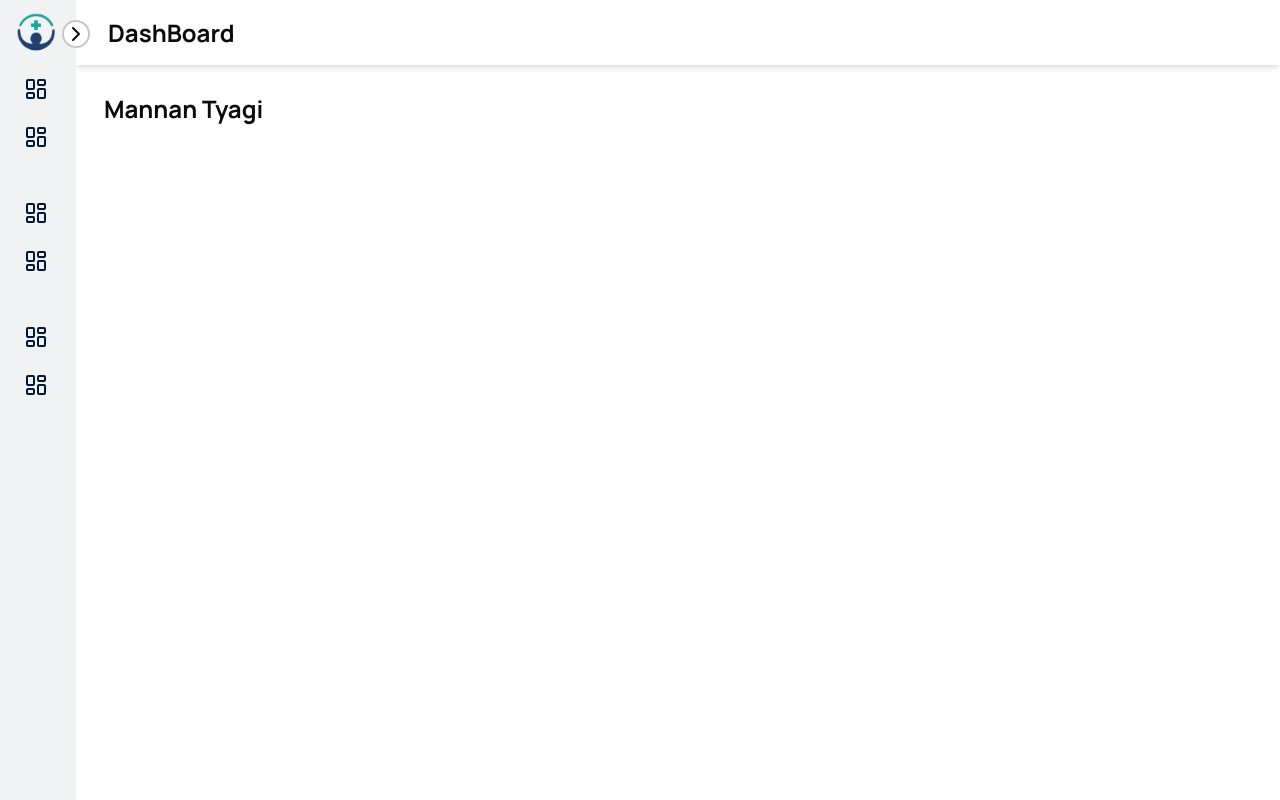
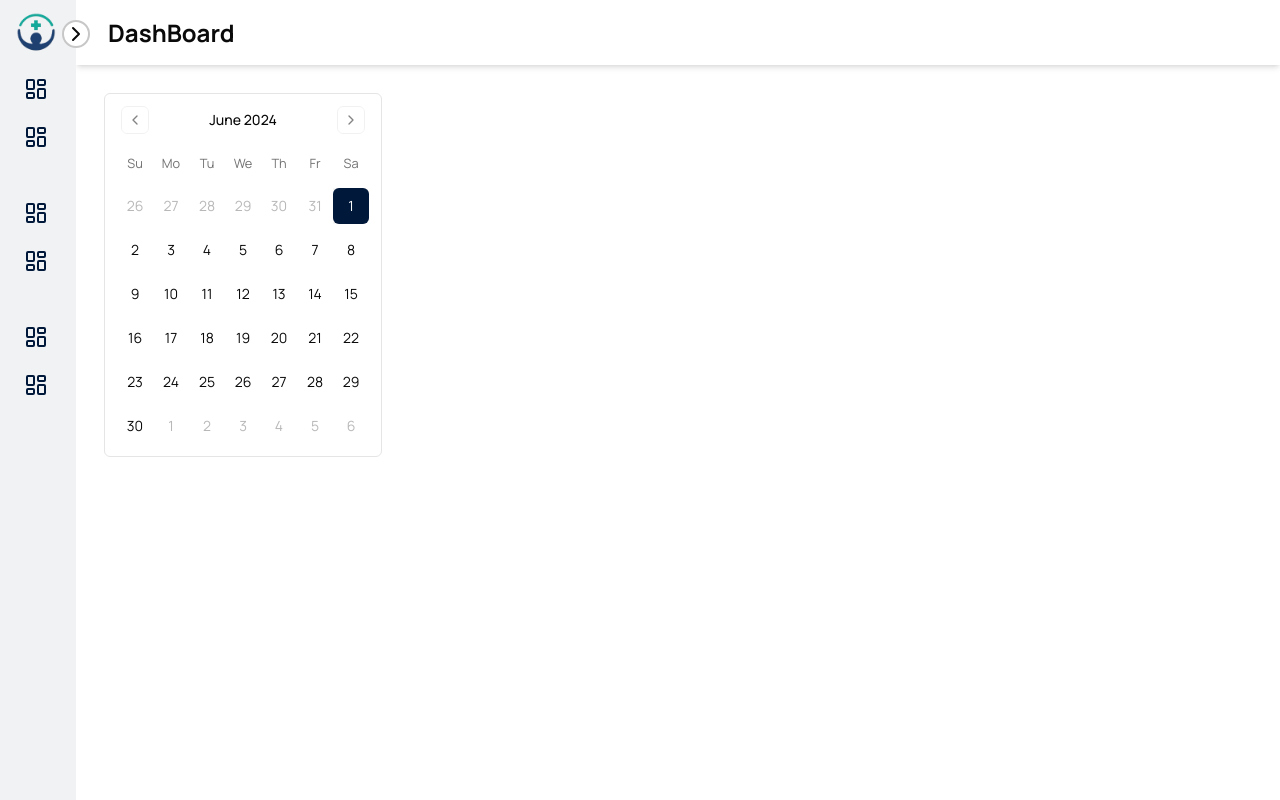
Before and after one commit to Man0747/MediCare, a Next.js app in the folder medicare/: page /Dashboard in a window 1280 px wide. Built offline with nearby package versions, Linux system fonts and the light colour scheme.

Commit message:
Added a calendar component

```diff
--- a/medicare/app/(route)/Dashboard/_components/DashboardDetails.jsx
+++ b/medicare/app/(route)/Dashboard/_components/DashboardDetails.jsx
@@ -1,9 +1,30 @@
-import React from 'react'
+"use client"
+import { Calendar } from '@/components/ui/calendar'
+import { CalendarDays } from 'lucide-react'
+import React, { useState } from 'react'
 
 function DashboardDetails() {
+
+  const [date, setDate] = useState(new Date());
+  const isPastDay = (day) => {
+    return day <= new Date();
+  };
+
   return (
     <div className='p-7 text-2xl font-bold'>
-      Mannan Tyagi
+      <div className='flex flex-col gap-3 items items-baseline'>
+                  {/* <h2 className='flex gap-2 items-center'>
+                    <CalendarDays className='text-blue-500 h-5 w-5' />
+                    Select Date
+                  </h2> */}
+                  <Calendar
+                    mode="single"
+                    selected={date}
+                    onSelect={setDate}
+                    disabled={isPastDay}
+                    className="rounded-md border"
+                  />
+                </div>
     </div>
   )
 }
--- a/medicare/app/_components/Header.jsx
+++ b/medicare/app/_components/Header.jsx
@@ -24,26 +24,17 @@ function Header() {
     ]
   return (
     <div className='flex items-center justify-between p-4 shadow-md h-[65px]'>
-        <div className='flex items-center gap-10'>
+
         <span className='p-4 text-2xl font-bold'>DashBoard</span>
 
-
-        {/* <Image src="/MediCareLogoRound.png" alt='logo' width={60} height={30}/>
-        <Image
-                  src='/name.png'
-                  alt="icon"
-                  width={100}
-                  height={40}
-                  className='posi'
-                />
-        <ul className='md:flex gap-8 hidden'>
+        {/* <ul className='md:flex gap-8 hidden'>
             {Menu.map((item,index)=>(
                 <Link href={item.path}>
                 <li className='text-blue-950 hover:text-blue-600 cursor-pointer hover:scale-105 transition-all ease-in-out'>{item.name}</li>
                 </Link>
             ))}
-        </ul> */}
-        </div>
+        </ul>  */}
+
         {/* <Link href='/search'>
         <Button className='bg-blue-500 '>Book Now
         </Button>
```
